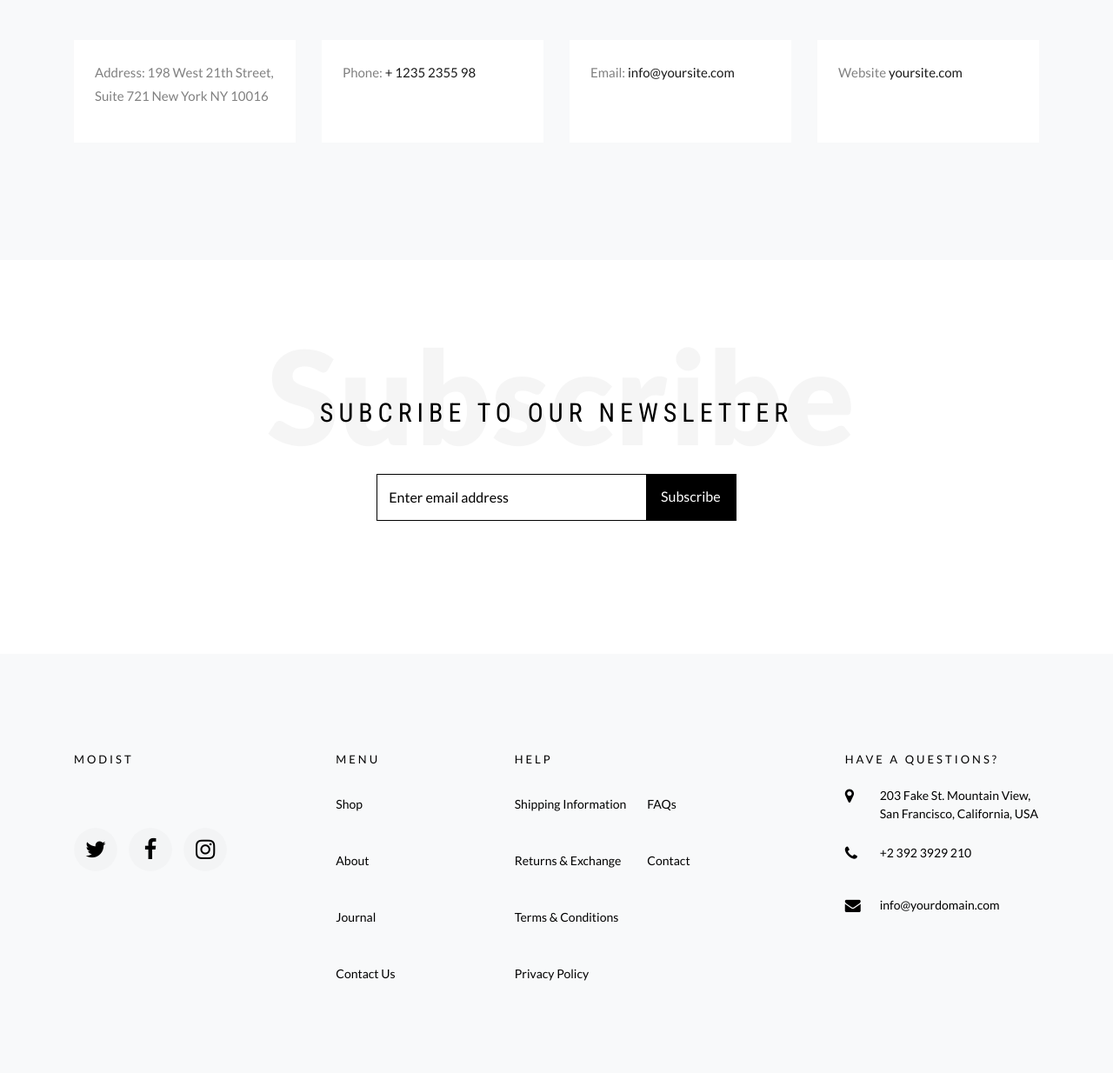
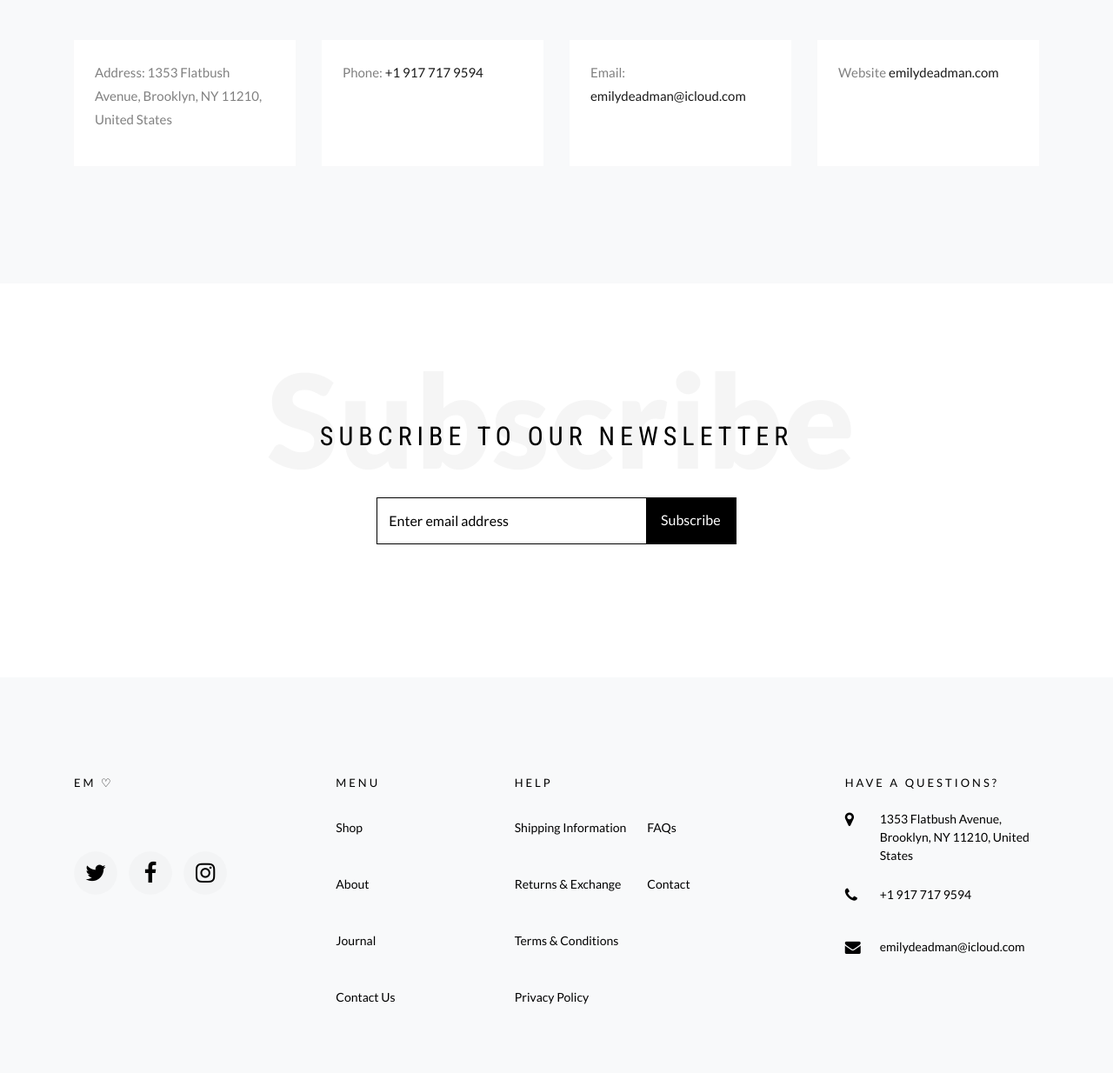
Before and after one commit to deadwoman/aki, a plain HTML site: page contact.html in a window 1280 px wide. Shown: the part 1065-2299 px from the top of the page at 87% size. Drawn offline with Linux system fonts and the light colour scheme; some packages are replaced by stand-ins of ours; no server answers; files whose address does not match are found by name.

Commit message:
contact page updates

```diff
--- a/contact.html
+++ b/contact.html
@@ -168,8 +168,8 @@
           <div class="col-md-3 d-flex">
             <div class="info bg-white p-4">
               <p>
-                <span>Address:</span> 198 West 21th Street, Suite 721 New York
-                NY 10016
+                <span>Address:</span> 1353 Flatbush Avenue, Brooklyn, NY 11210,
+                United States
               </p>
             </div>
           </div>
@@ -177,7 +177,7 @@
             <div class="info bg-white p-4">
               <p>
                 <span>Phone:</span>
-                <a href="tel://1234567920">+ 1235 2355 98</a>
+                <a href="tel://1234567920">+1 917 717 9594</a>
               </p>
             </div>
           </div>
@@ -185,13 +185,13 @@
             <div class="info bg-white p-4">
               <p>
                 <span>Email:</span>
-                <a href="mailto:info@yoursite.com">info@yoursite.com</a>
+                <a href="mailto:info@yoursite.com">emilydeadman@icloud.com</a>
               </p>
             </div>
           </div>
           <div class="col-md-3 d-flex">
             <div class="info bg-white p-4">
-              <p><span>Website</span> <a href="#">yoursite.com</a></p>
+              <p><span>Website</span> <a href="#">emilydeadman.com</a></p>
             </div>
           </div>
         </div>
@@ -234,7 +234,7 @@
         <div class="row mb-5">
           <div class="col-md">
             <div class="ftco-footer-widget mb-4">
-              <h2 class="ftco-heading-2">Modist</h2>
+              <h2 class="ftco-heading-2">Em ♡</h2>
               <ul
                 class="ftco-footer-social list-unstyled float-md-left float-lft mt-5"
               >
@@ -245,7 +245,9 @@
                   <a href="#"><span class="icon-facebook"></span></a>
                 </li>
                 <li class="ftco-animate">
-                  <a href="#"><span class="icon-instagram"></span></a>
+                  <a href="www.instagram.com/emilydeadwoman"
+                    ><span class="icon-instagram"></span
+                  ></a>
                 </li>
               </ul>
             </div>
@@ -292,20 +294,20 @@
                   <li>
                     <span class="icon icon-map-marker"></span
                     ><span class="text"
-                      >203 Fake St. Mountain View, San Francisco, California,
-                      USA</span
+                      >1353 Flatbush Avenue, Brooklyn, NY 11210, United
+                      States</span
                     >
                   </li>
                   <li>
                     <a href="#"
                       ><span class="icon icon-phone"></span
-                      ><span class="text">+2 392 3929 210</span></a
+                      ><span class="text">+1 917 717 9594</span></a
                     >
                   </li>
                   <li>
                     <a href="#"
                       ><span class="icon icon-envelope"></span
-                      ><span class="text">info@yourdomain.com</span></a
+                      ><span class="text">emilydeadman@icloud.com</span></a
                     >
                   </li>
                 </ul>
```
Also changed, not shown: about.html (+5 -6 lines).
